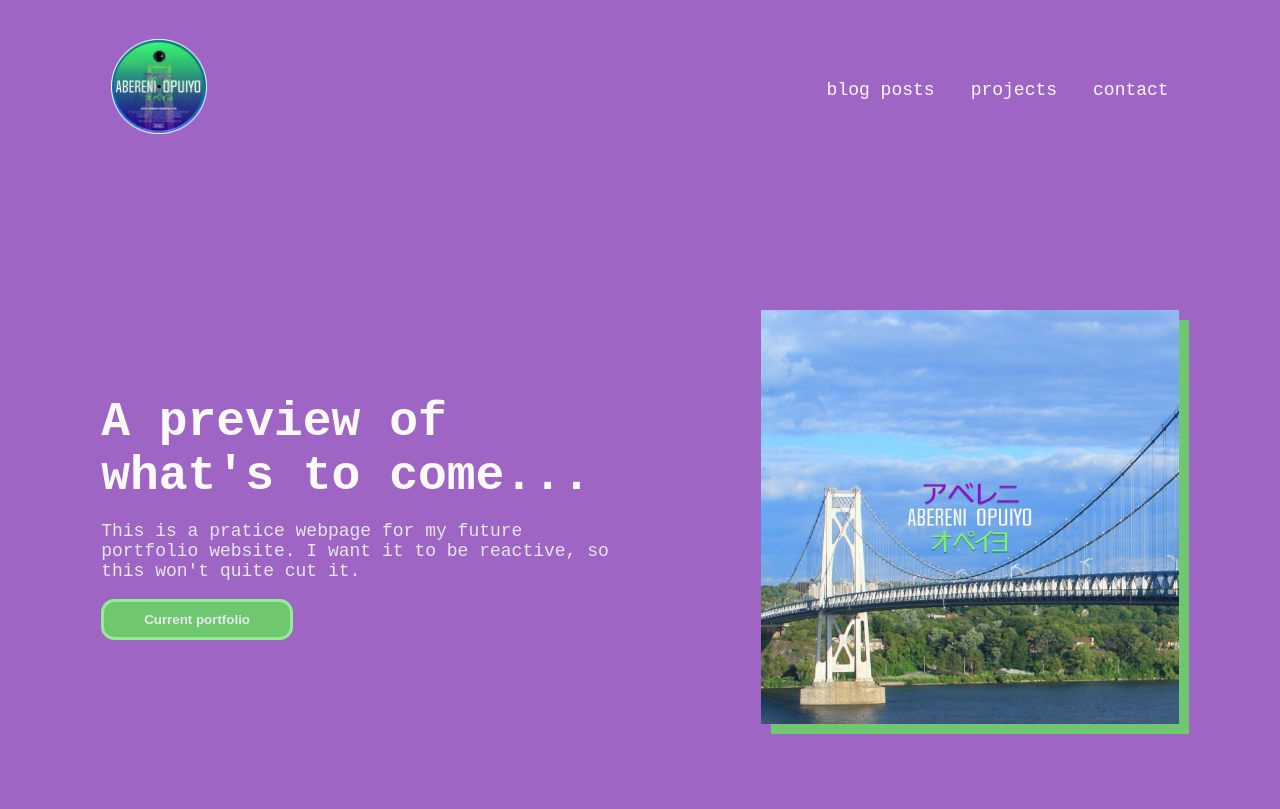
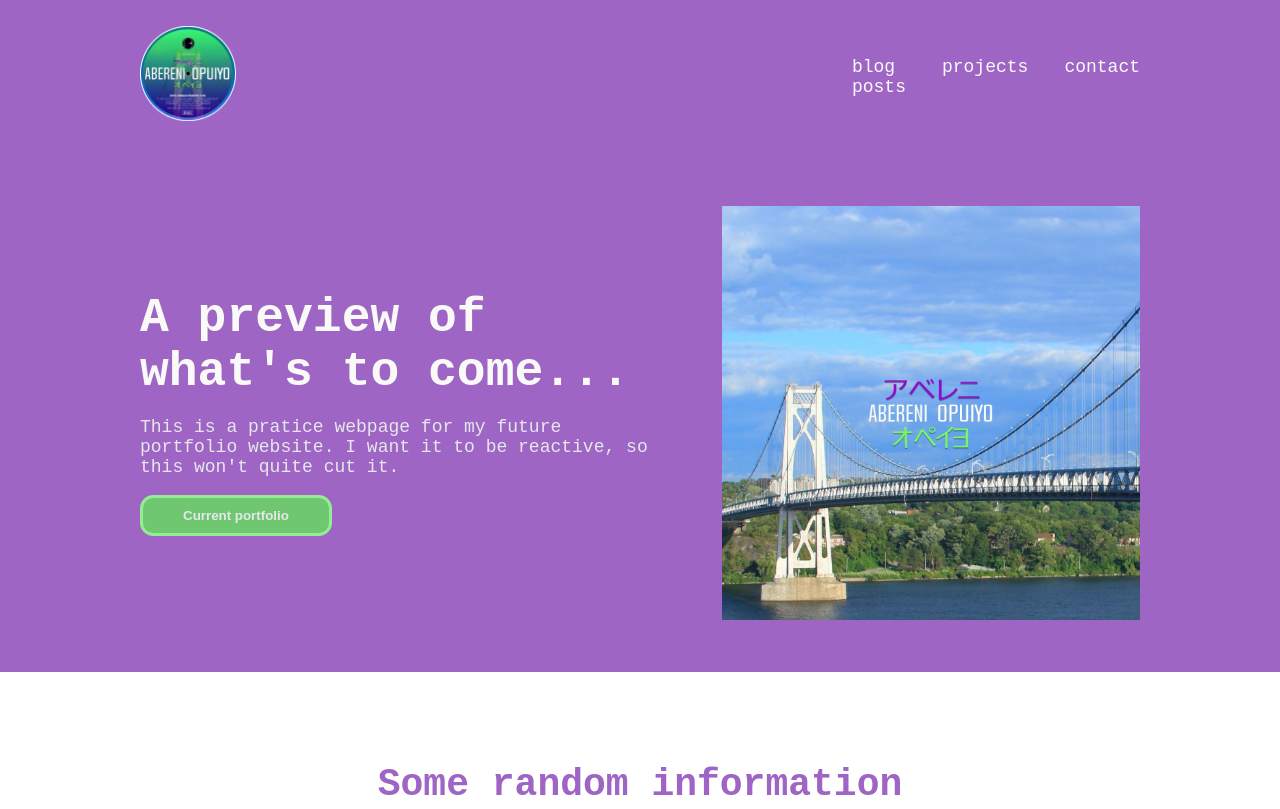
Before and after one commit to abereni4u/TOP-LandingPage, a plain HTML site: page index.html in a window 1280 px wide. Shown: the top 809 px of the page. Drawn offline with Linux system fonts and the light colour scheme.

Commit message:
Fix header row scaling when window is small

```diff
--- a/index.html
+++ b/index.html
@@ -9,6 +9,7 @@
 
     <body>
 
+        <header>
             <div class="header">
 
                 <div class="Hero">
@@ -21,6 +22,7 @@
                     <li>contact</li>
                 </ul>
             </div>
+        </header>
 
         <!----------------SEPERATOR----------------->
         <!----------------SEPERATOR----------------->
--- a/styles.css
+++ b/styles.css
@@ -11,6 +11,12 @@ body{
 
 
 /* HEADER */
+
+header{
+
+    padding: 2em 0;
+}
+
 
 .header .Hero{
     font-weight: bold;
@@ -28,16 +34,17 @@ ul{
     gap: 2em;
     list-style: none;
     font-size: 18px;
+    flex-basis: 10em;
 }
 
 .header{
     display: flex;
     align-items: center;
-    justify-content: space-evenly;
+    justify-content: space-between;
     color: #f9faf8;
-    gap: 40em;
-    margin-bottom: 10em;
-    padding: 3em 4em;
+    max-width: 1000px;
+    margin: 0 auto;
+    flex-wrap: wrap;
 }
 
 .header .Hero{
@@ -49,18 +56,22 @@ ul{
 
 .row2{
     display: flex;
-    justify-content: space-evenly;
+    justify-content: space-between;
     align-items: center;
-    flex-wrap: wrap;
-    margin-bottom: 10em;
-    gap: 5em;
-    padding: 0em 2em;
+    margin: 0 auto;
+    padding: 4em 2em;
+    width: 100%;
+    max-width: 1000px;
 }
 
 .row2 .Hero{
     font-size: 48px;
     font-weight: bold;
     color: #f9faf8;
+}
+
+
+.row2Container{
 }
 
 p{
@@ -82,7 +93,6 @@ p{
 .imagePlaceholder img{
     height: 100%;
     width: 100%;
-    box-shadow: 10px 10px rgb(111, 199, 111);
 }
 
 .left{
```
Also changed, not shown: 1 other file. Lines whose indentation alone changed are shown as unchanged.
